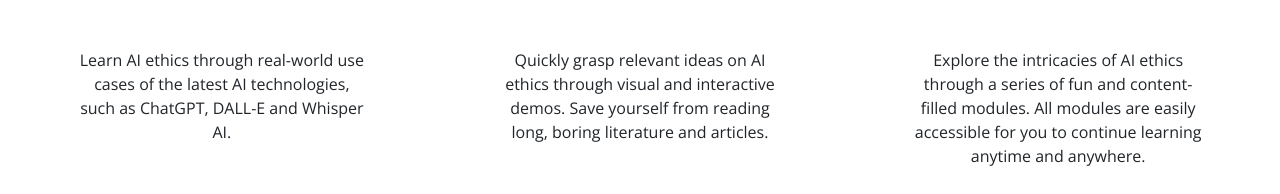
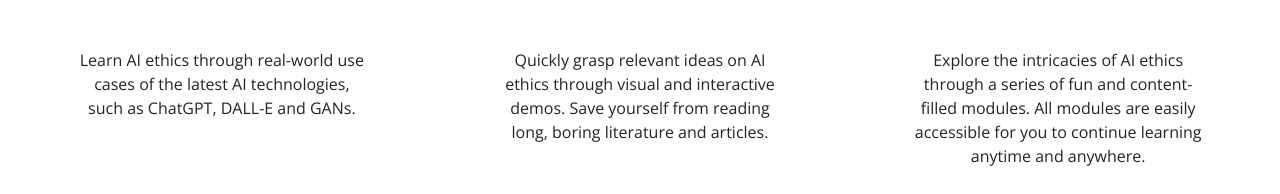
Before and after one commit to harslash/EthicAI, a Vue app in the folder project/ethicai-spa/: page / in a window 1280 px wide. Shown: the part 949-1143 px from the top of the page. Built offline with nearby package versions, Linux system fonts and the light colour scheme.

Commit message:
Change main page

```diff
--- a/project/ethicai-spa/src/components/pages/landing-page.vue
+++ b/project/ethicai-spa/src/components/pages/landing-page.vue
@@ -34,7 +34,7 @@
 
             <div id="text">
                 Learn AI ethics through real-world use cases of the latest AI technologies, such as ChatGPT, DALL-E and
-                Whisper AI.
+                GANs.
             </div>
         </div>
 
```
